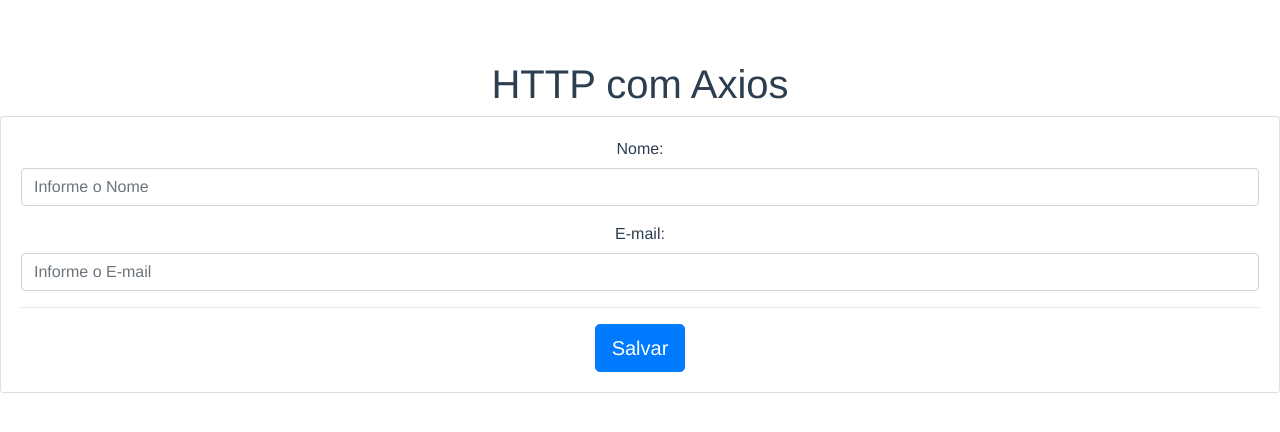
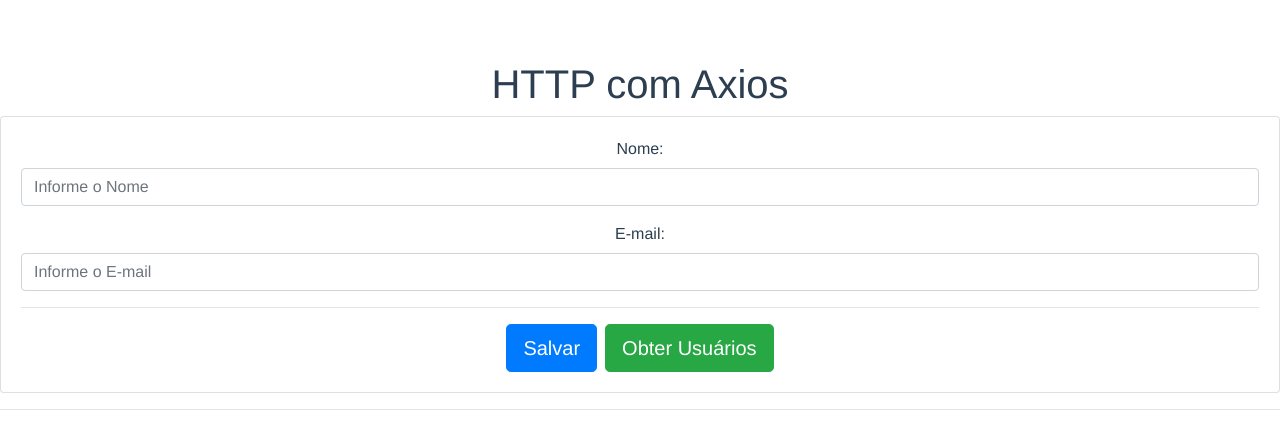
Before and after one commit to marciowillian/http-exercicios-vue, a Vue app: page / in a window 1280 px wide. Shown: the top 432 px of the page. Built offline with nearby package versions, Linux system fonts and the light colour scheme.

Commit message:
Implementando listagem dos usuários

```diff
--- a/src/App.vue
+++ b/src/App.vue
@@ -18,9 +18,23 @@
           placeholder="Informe o E-mail"
         ></b-form-input>
       </b-form-group>
-      <hr>
-      <b-button @click="salvar" size="lg" variant="primary">Salvar</b-button>
+      <hr />
+      <b-button @click="salvar" size="lg" variant="primary" class="mr-2"
+        >Salvar</b-button
+      >
+      <b-button @click="obterUsuarios" size="lg" variant="success"
+        >Obter Usuários</b-button
+      >
     </b-card>
+    <hr />
+    <b-list-group>
+      <b-list-group-item v-for="(user, i) in usuarios" :key="i">
+        <strong>Nome: </strong> {{ user.nome }} <strong>E-mail: </strong>
+        {{ user.email }}
+        <br />
+        <strong>ID: </strong> {{ i }}
+      </b-list-group-item>
+    </b-list-group>
   </div>
 </template>
 
@@ -29,6 +43,7 @@
   name: "App",
   data() {
     return {
+      usuarios: [],
       usuario: {
         nome: "",
         email: "",
@@ -36,9 +51,24 @@
     };
   },
   methods: {
-    salvar(){
-      console.log(this.usuario)
-    }
+    salvar() {
+      try {
+        this.$http.post("usuarios.json", this.usuario).then((res) => {
+          console.log(res);
+        });
+      } catch (error) {
+        console.log("Erro ao salvar dados. :(");
+      } finally {
+        this.usuario.nome = "";
+        this.usuario.email = "";
+      }
+    },
+    obterUsuarios() {
+      this.$http.get("usuarios.json").then((res) => {
+        this.usuarios = res.data;
+        console.log(res);
+      });
+    },
   },
   // created(){
   //   this.$http.post('usuarios.json',{
```
